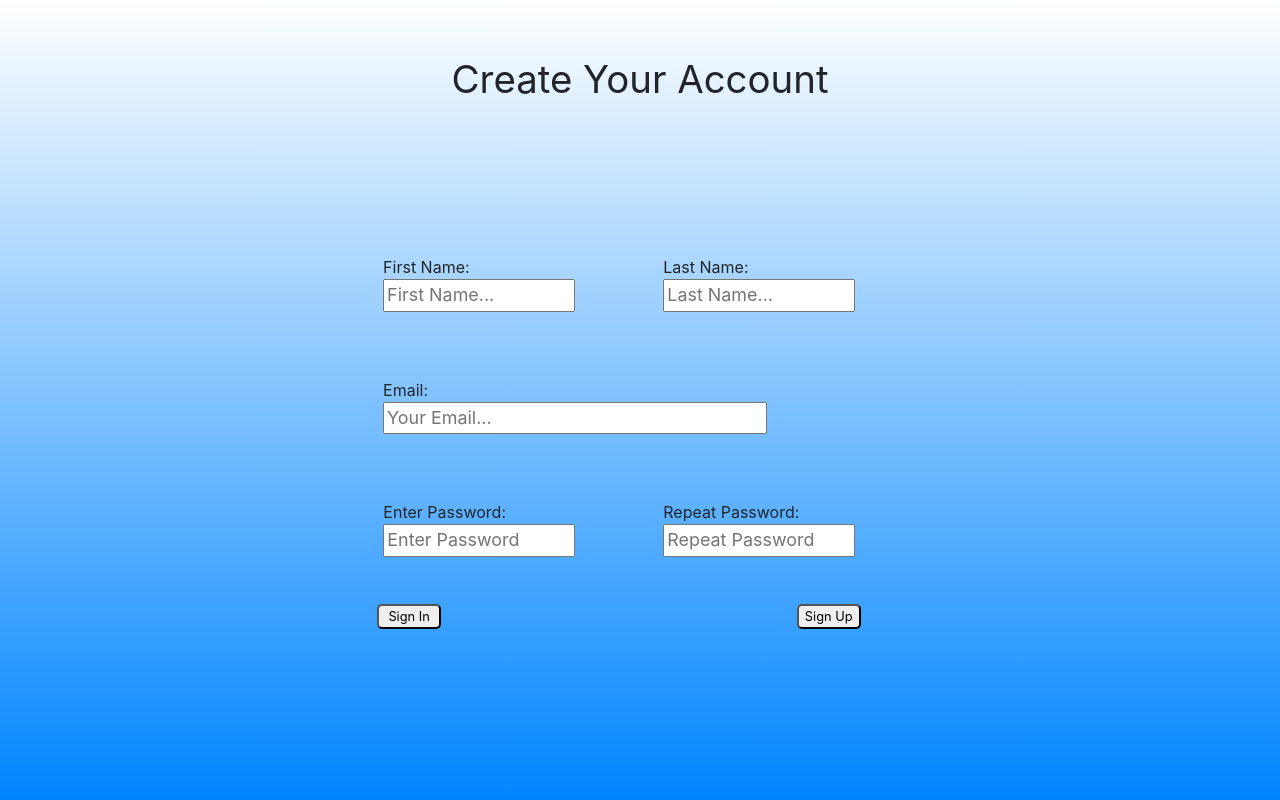
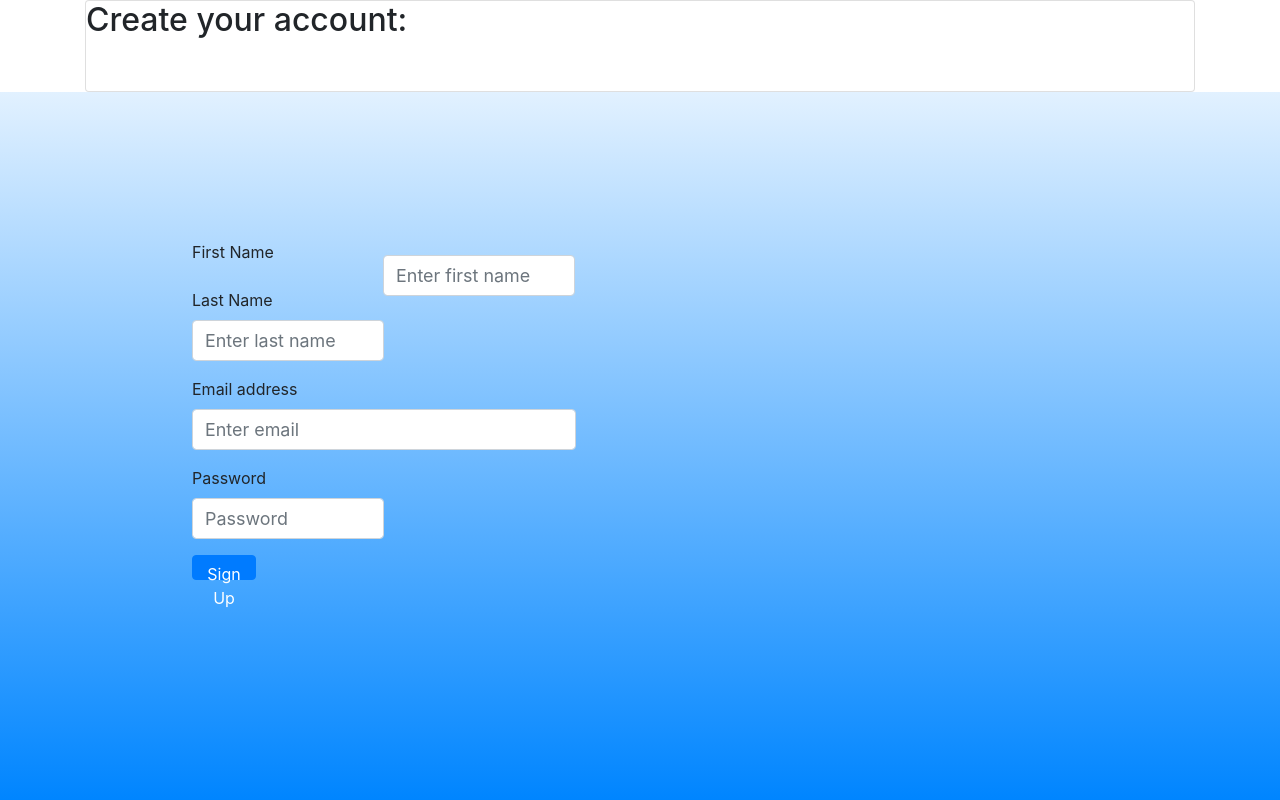
Before and after one commit to CSE-Courses/course-project-a6-jallenlooksgoodinshorts, a Flask app: page /register in a window 1280 px wide. Run offline with Flask 2, Linux system fonts and the light colour scheme; some libraries are stand-ins or nearby versions.

Commit message:
all forms are using bootstrap css

```diff
--- a/app.py
+++ b/app.py
@@ -1,6 +1,7 @@
 from flask import Flask, render_template
 
 app = Flask(__name__)
+app.config['SECRET_KEY'] = 'you_killed_my_father_prepare_to_die'
 
 @app.route('/')
 @app.route('/home')
--- a/templates/register.html
+++ b/templates/register.html
@@ -1,37 +1,36 @@
 {% extends 'head.html' %}
 {% block content %}
 
-<body>
-    <p>Create Your Account</p>
-    <form id="registerDetails" onsubmit = "return validateForm()" method = "post">
-        <div id = "firstForm">First Name:<br>
-            <input type= "text" name = "firstName" placeholder="First Name..." maxlength = "20" required>
-        </div>
+<div class="container">
+    <div class="card mb-3">
+        <h2 class="card-title">Create your account:</h5>
+        <div class="card-body"></div>
 
-        <div id = "lastForm">Last Name:<br>
-            <input type= "text" name = "lastName" placeholder="Last Name..." maxlength = "20" required>
-        </div>
+        <form>
+            <div class="form-group">
+                <label for="inputFirstName">First Name</label>
+                <input type="text" class="form-control" id="firstForm" aria-describedby="First" maxlength="20"
+                    placeholder="Enter first name">
+            </div>
+            <div class="form-group">
+                <label for="inputLastName">Last Name</label>
+                <input type="text" class="form-control" id="lastform" aria-describedby="Last" maxlength="20"
+                    placeholder="Enter last name">
+            </div>
+            <div class="form-group">
+                <label for="exampleInputEmail1">Email address</label>
+                <input type="email" class="form-control" id="emailform" aria-describedby="emailHelp"
+                    placeholder="Enter email">
+            </div>
+            <div class="form-group">
+                <label for="exampleInputPassword1">Password</label>
+                <input type="password" class="form-control" id="passform" placeholder="Password">
+            </div>
+            <button type="submit" class="btn btn-primary">Sign Up</button>
+        </form>
+    </div>
+</div>
 
-        <div id = "emailForm">Email:<br>
-            <input type= "email" name = "email" placeholder="Your Email..." maxlength = "30" required>
-        </div>
 
-        <div id = "passForm">Enter Password:<br>
-            <input type= "password" title = "Use a mix of numbers, Uppercase, and Lowercase characters"
-                name = "pass" placeholder="Enter Password" maxlength="20" minlength="8" pattern = "[0-9A-z]" required>
-        </div>
-
-        <div id = "confirmForm">Repeat Password: <br>
-            <input type= "password" title = "Use a mix of numbers, Uppercase, and Lowercase characters"
-                name = "rPass" placeholder="Repeat Password" maxlength="20" minlength="8" pattern = "[0-9A-z]" required>
-        </div>
-
-        <button type= "submit" value = "Sign Up" id = "signUpBttn">Sign Up </button>
-    </form>
-    <button type = "button" id = "signInBttn" onclick = "mainPage()">
-        Sign In
-    </button>
-</body>
-</html>
 
 {% endblock content %}
```
Also changed, not shown: templates/login.html (+17 -8 lines), 1 other file.
